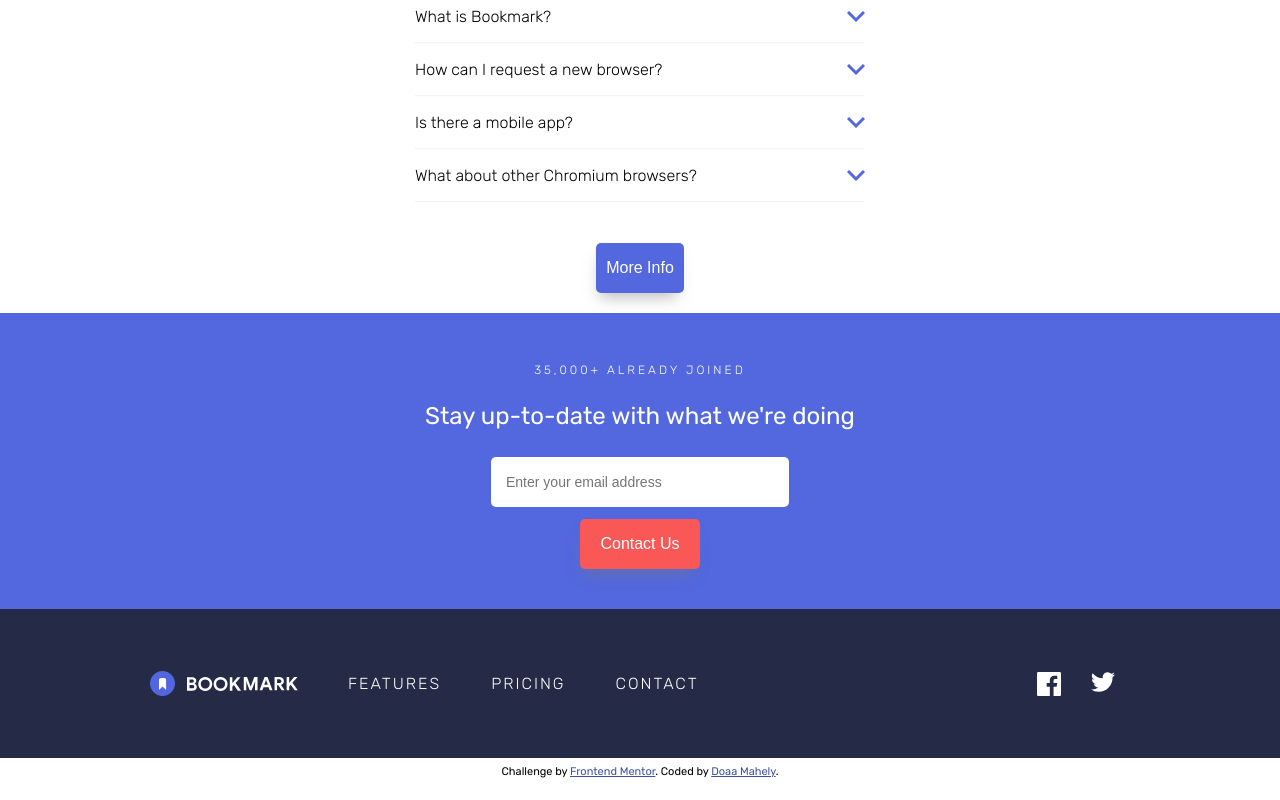
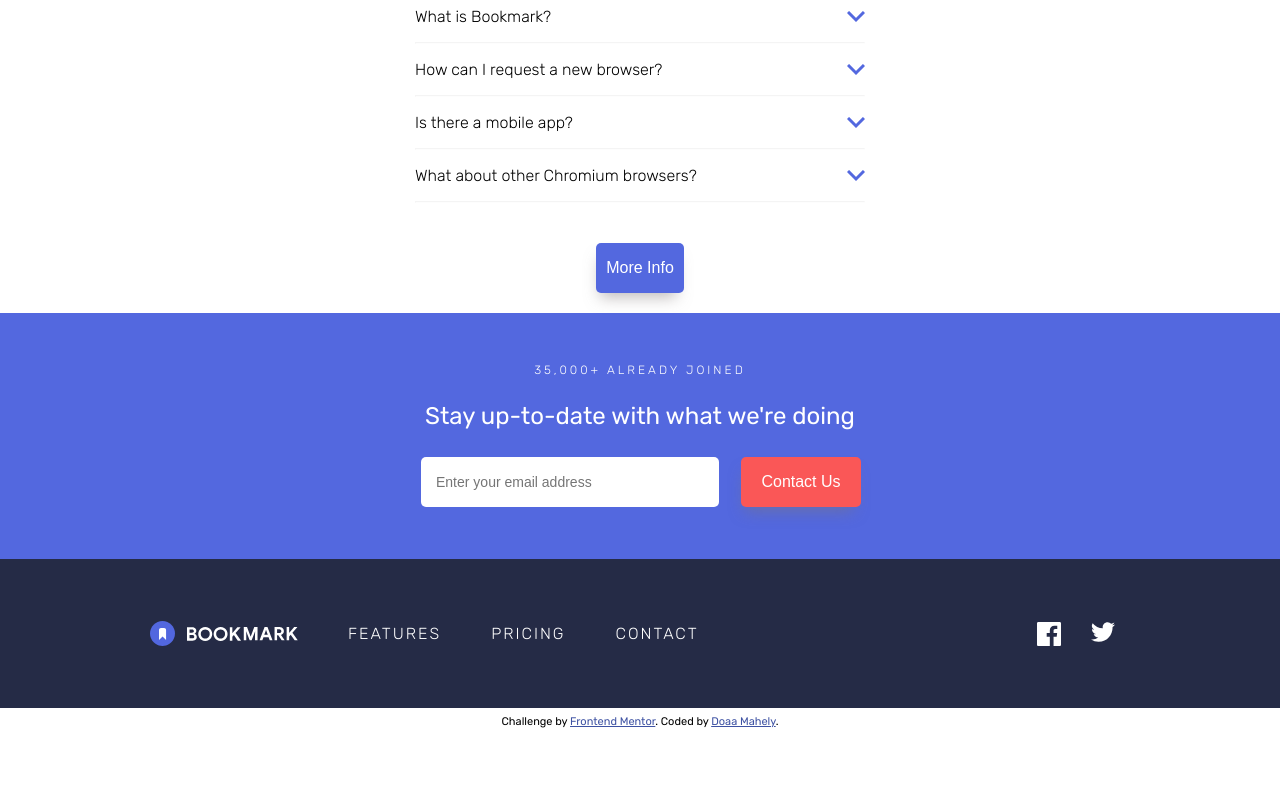
Before and after one commit to dmahely/bookmark-landing-page, a React app: page / in a window 1280 px wide. Shown: the part 1896-2696 px from the top of the page. After the commit the page ends 2646 px from the top, so only its background shows below. Built offline with nearby package versions, Linux system fonts and the light colour scheme.

Commit message:
Fix newsletter component responsiveness

```diff
--- a/src/components/NewsletterForm/NewsletterForm.css
+++ b/src/components/NewsletterForm/NewsletterForm.css
@@ -21,6 +21,11 @@
   color: var(--white);
   padding: 15px;
   font-size: 24px;
+}
+
+.Newsletter--form {
+  display: flex;
+  flex-direction: column;
 }
 
 .Newsletter--input-container {
@@ -62,3 +67,10 @@
   padding: 3px 15px;
   font-style: italic;
 }
+
+@media screen and (min-width: 1100px) {
+  .Newsletter--form {
+    flex-direction: row;
+    align-items: center;
+  }
+}
--- a/src/components/NewsletterForm/NewsletterForm.js
+++ b/src/components/NewsletterForm/NewsletterForm.js
@@ -23,7 +23,7 @@ const NewsletterForm = () => {
       <span className="Newsletter--description">
         Stay up-to-date with what we're doing
       </span>
-      <form>
+      <form className="Newsletter--form">
         <div
           className={cx("Newsletter--input-container", {
             "Newsletter--input-container-wrong": !isValidInput,
--- a/src/components/TextButton/TextButton.css
+++ b/src/components/TextButton/TextButton.css
@@ -14,7 +14,7 @@
 .RedButton--button {
   color: var(--white);
   background-color: var(--soft-red);
-  width: 120px;
+  width: 300px;
 }
 
 .RedButton--button:hover {
@@ -53,3 +53,9 @@
   color: var(--white);
   padding: 5px 10px;
 }
+
+@media screen and (min-width: 1100px) {
+  .RedButton--button {
+    width: 120px;
+  }
+}
```
